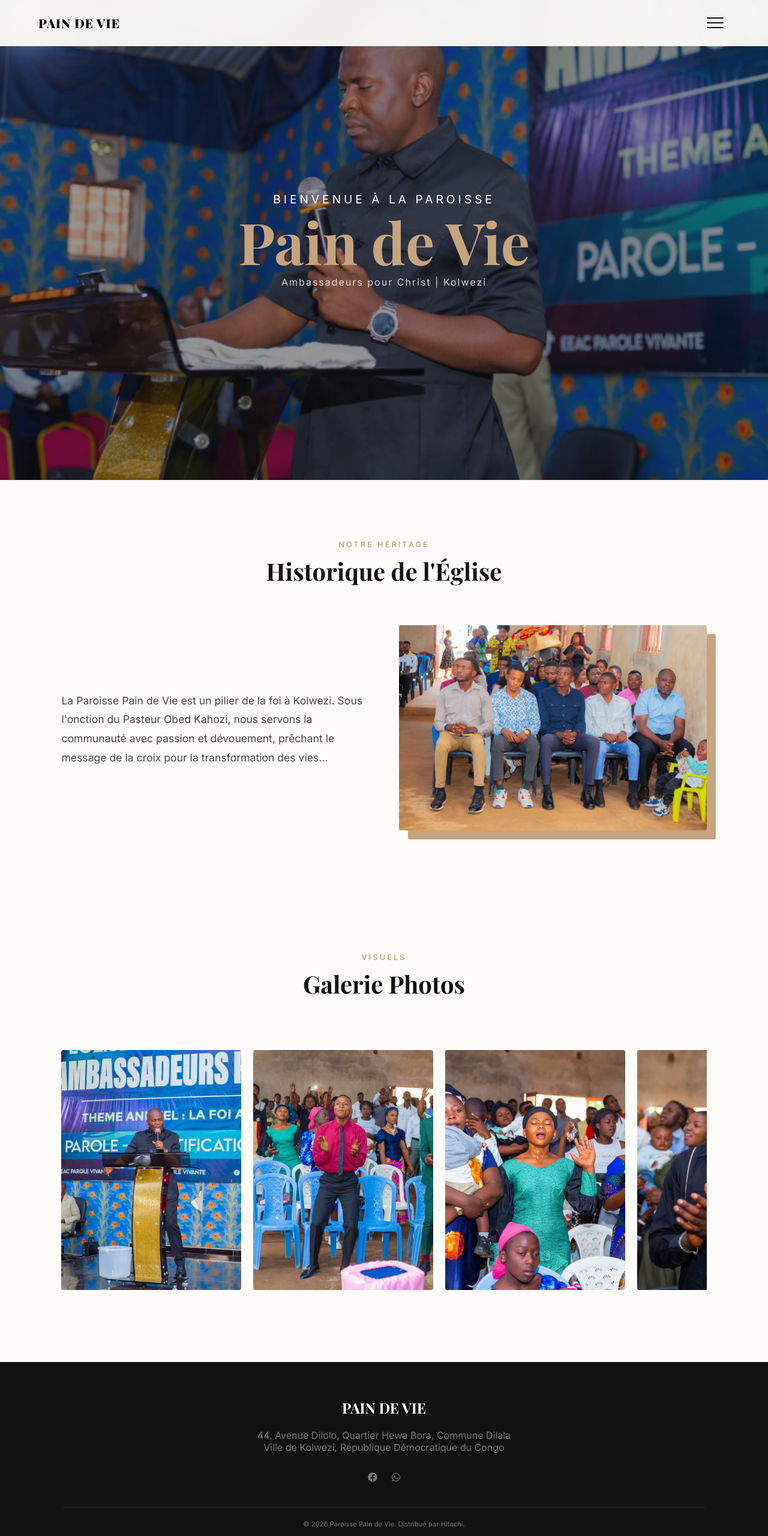
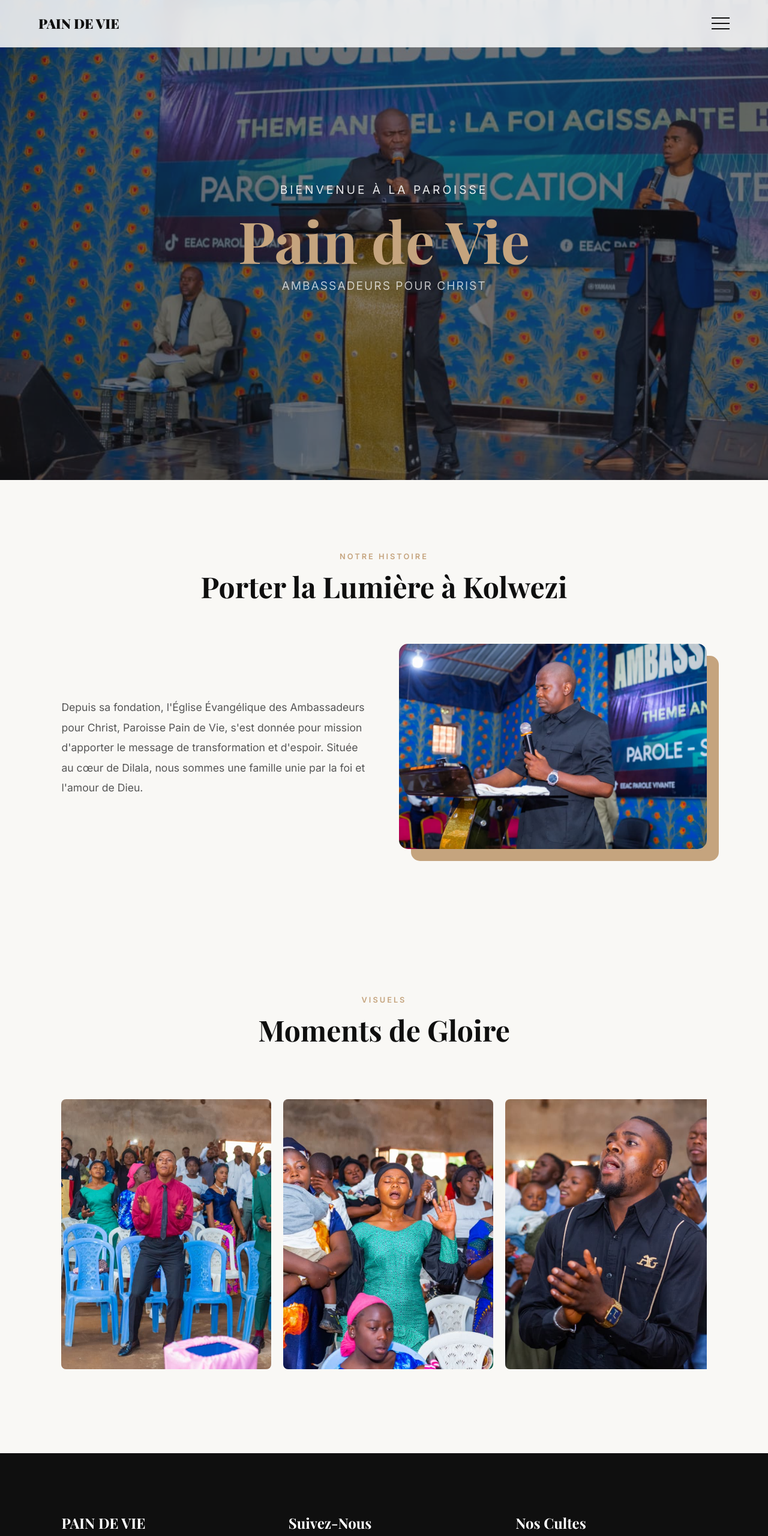
Before and after one commit to Gabby344/Website-EEAC-Paroisse-Pain-de-vie-, a plain HTML site: page index.html in a window 1280 px wide. Shown: the top 2560 px of the page at 60% size. Drawn offline with nearby package versions, Linux system fonts and the light colour scheme.

Commit message:
Update index.html

```diff
--- a/index.html
+++ b/index.html
@@ -3,7 +3,7 @@
 <head>
     <meta charset="UTF-8">
     <meta name="viewport" content="width=device-width, initial-scale=1.0">
-    <title>Eglise Ambassadeurs pour Christ | Pain de Vie</title>
+    <title>Eglise Ambassadeurs pour Christ | Paroisse Pain de Vie</title>
 
     <link href="https://fonts.googleapis.com/css2?family=Inter:wght@300;400;600&family=Playfair+Display:wght@700;900&display=swap" rel="stylesheet">
     <script src="https://cdnjs.cloudflare.com/ajax/libs/font-awesome/6.4.0/js/all.min.js"></script>
@@ -11,11 +11,11 @@
 
     <style>
         :root {
-            --primary: #121212;
-            --accent: #c5a47e;
-            --light-bg: #fdfcf9;
+            --primary: #0f0f0f;
+            --accent: #c5a47e; /* Or élégant */
             --white: #ffffff;
-            --transition: all 0.5s cubic-bezier(0.16, 1, 0.3, 1);
+            --light-bg: #f9f8f5;
+            --transition: all 0.6s cubic-bezier(0.23, 1, 0.32, 1);
         }
 
         * { margin: 0; padding: 0; box-sizing: border-box; scroll-behavior: smooth; }
@@ -24,219 +24,214 @@
         /* --- NAVIGATION --- */
         nav {
             display: flex; justify-content: space-between; align-items: center;
-            padding: 1.2rem 5%; position: fixed; width: 100%; top: 0; z-index: 1000;
-            background: rgba(253, 252, 249, 0.95); backdrop-filter: blur(15px);
+            padding: 1.5rem 5%; position: fixed; width: 100%; top: 0; z-index: 1000;
+            background: rgba(255, 255, 255, 0.85); backdrop-filter: blur(15px);
             border-bottom: 1px solid rgba(0,0,0,0.05);
         }
-        .logo { font-family: 'Playfair Display', serif; font-weight: 900; font-size: 1.3rem; letter-spacing: 1px; }
+        .logo { font-family: 'Playfair Display', serif; font-weight: 900; font-size: 1.4rem; color: var(--primary); }
 
-        /* --- BOUTON HAMBURGER (LES TROIS TRAITS) --- */
-        .hamburger {
-            display: flex; flex-direction: column; gap: 6px; cursor: pointer; z-index: 2001;
-            padding: 10px; border: none; background: none;
+        /* --- HAMBURGER MENU --- */
+        .nav-toggle {
+            cursor: pointer; display: flex; flex-direction: column; gap: 7px; z-index: 2001; background: none; border: none;
         }
-        .hamburger span {
-            display: block; width: 28px; height: 2px; background: var(--primary);
-            transition: var(--transition); border-radius: 2px;
+        .nav-toggle span { width: 30px; height: 2px; background: var(--primary); transition: var(--transition); }
+        .nav-toggle.active span:nth-child(1) { transform: translateY(9px) rotate(45deg); background: var(--accent); }
+        .nav-toggle.active span:nth-child(2) { opacity: 0; }
+        .nav-toggle.active span:nth-child(3) { transform: translateY(-9px) rotate(-45deg); background: var(--accent); }
+
+        .menu-overlay {
+            position: fixed; top: 0; right: -100%; width: 100%; height: 100vh;
+            background: var(--primary); z-index: 2000; transition: var(--transition);
+            display: flex; flex-direction: column; justify-content: center; align-items: center;
         }
-        /* Animation du hamburger en "X" quand il est ouvert */
-        .hamburger.active span:nth-child(1) { transform: translateY(8px) rotate(45deg); }
-        .hamburger.active span:nth-child(2) { opacity: 0; }
-        .hamburger.active span:nth-child(3) { transform: translateY(-8px) rotate(-45deg); }
+        .menu-overlay.active { right: 0; }
+        .menu-overlay a {
+            color: var(--white); font-family: 'Playfair Display', serif; font-size: 2.5rem;
+            text-decoration: none; margin: 1rem 0; transition: 0.3s;
+        }
+        .menu-overlay a:hover { color: var(--accent); transform: scale(1.1); }
 
-        /* --- MENU LATÉRAL (SIDEBAR) --- */
-        .nav-overlay {
-            position: fixed; top: 0; right: -100%; width: 100%; height: 100vh;
-            background: var(--white); z-index: 2000; transition: var(--transition);
-            display: flex; flex-direction: column; align-items: center; justify-content: center;
-        }
-        .nav-overlay.active { right: 0; }
-        .nav-links { list-style: none; text-align: center; }
-        .nav-links li { margin: 1.5rem 0; opacity: 0; transform: translateY(20px); transition: 0.5s; }
-        .nav-overlay.active .nav-links li { opacity: 1; transform: translateY(0); transition-delay: 0.3s; }
-        .nav-links a {
-            text-decoration: none; color: var(--primary); font-family: 'Playfair Display', serif;
-            font-size: 2rem; font-weight: 700; transition: 0.3s;
-        }
-        .nav-links a:hover { color: var(--accent); }
-
-        /* --- HERO SECTION --- */
+        /* --- HERO --- */
         #accueil {
             height: 100vh; position: relative; overflow: hidden;
             display: flex; align-items: center; justify-content: center; text-align: center; color: var(--white);
         }
-        .hero-slide {
-            position: absolute; top: 0; left: 0; width: 100%; height: 100%;
-            background-size: cover; background-position: center; z-index: -1;
-            opacity: 0; transition: opacity 1.5s ease; animation: zoomImg 20s infinite alternate;
+        .hero-bg {
+            position: absolute; inset: 0; background-size: cover; background-position: center;
+            z-index: -2; opacity: 0; transition: opacity 1.5s ease;
         }
-        .hero-slide.active { opacity: 1; }
-        @keyframes zoomImg { from { transform: scale(1); } to { transform: scale(1.1); } }
-        .hero-overlay { position: absolute; inset: 0; background: rgba(0,0,0,0.4); z-index: -1; }
+        .hero-bg.active { opacity: 1; }
+        .hero-overlay { position: absolute; inset: 0; background: rgba(0,0,0,0.5); z-index: -1; }
 
-        .hero-content h1 { font-family: 'Playfair Display', serif; font-size: clamp(3rem, 10vw, 6rem); color: var(--accent); line-height: 1; }
-        .hero-content .paroisse { font-size: 1.2rem; text-transform: uppercase; letter-spacing: 5px; margin-bottom: 10px; }
+        .hero-content h1 { font-family: 'Playfair Display', serif; font-size: clamp(3rem, 10vw, 6rem); color: var(--accent); }
+        .hero-content p { font-size: 1.2rem; text-transform: uppercase; letter-spacing: 4px; margin-bottom: 0.5rem; opacity: 0.9; }
 
         /* --- SECTIONS --- */
-        section { padding: 100px 8%; }
-        .section-title { font-family: 'Playfair Display', serif; font-size: 2.5rem; text-align: center; margin-bottom: 4rem; }
-        .section-title span { display: block; font-family: 'Inter'; font-size: 0.8rem; color: var(--accent); letter-spacing: 3px; text-transform: uppercase; margin-bottom: 10px; }
+        section { padding: 120px 8%; }
+        .section-tag { color: var(--accent); font-weight: 600; text-transform: uppercase; letter-spacing: 3px; font-size: 0.8rem; display: block; margin-bottom: 10px; text-align: center; }
+        .section-title { font-family: 'Playfair Display', serif; font-size: 3rem; text-align: center; margin-bottom: 4rem; }
 
         /* --- GALERIE CAROUSEL --- */
-        .gallery-wrapper {
-            display: flex; gap: 20px; overflow-x: auto; padding: 20px 0;
-            scroll-snap-type: x mandatory; scrollbar-width: none;
+        .carousel-container { display: flex; gap: 20px; overflow-x: auto; scroll-snap-type: x mandatory; padding: 20px 0; scrollbar-width: none; }
+        .carousel-container::-webkit-scrollbar { display: none; }
+        .carousel-item { flex: 0 0 350px; height: 450px; scroll-snap-align: center; border-radius: 8px; overflow: hidden; position: relative; }
+        .carousel-item img { width: 100%; height: 100%; object-fit: cover; transition: var(--transition); }
+        .carousel-item:hover img { transform: scale(1.15); filter: brightness(0.7); }
+
+        /* --- FOOTER & CONTACTS --- */
+        footer { background: var(--primary); color: #999; padding: 100px 8% 40px; }
+        .footer-grid { display: grid; grid-template-columns: repeat(auto-fit, minmax(250px, 1fr)); gap: 60px; text-align: left; }
+        .footer-grid h3 { color: var(--white); font-family: 'Playfair Display', serif; margin-bottom: 20px; font-size: 1.5rem; }
+        .footer-grid p { margin-bottom: 15px; font-size: 0.95rem; line-height: 1.6; }
+
+        .social-icons { display: flex; gap: 20px; margin-top: 20px; }
+        .social-icons a { color: var(--white); font-size: 1.5rem; transition: 0.3s; }
+        .social-icons a:hover { color: var(--accent); transform: translateY(-5px); }
+
+        .contact-btn {
+            display: inline-block; padding: 15px 35px; background: var(--accent); color: white;
+            text-decoration: none; font-weight: bold; border-radius: 50px; margin-top: 20px; transition: 0.3s;
         }
-        .gallery-wrapper::-webkit-scrollbar { display: none; }
-        .gallery-item { flex: 0 0 300px; height: 400px; scroll-snap-align: center; border-radius: 4px; overflow: hidden; }
-        .gallery-item img { width: 100%; height: 100%; object-fit: cover; transition: 0.5s; }
-        .gallery-item:hover img { transform: scale(1.1); }
+        .contact-btn:hover { background: #b08d65; box-shadow: 0 10px 20px rgba(197, 164, 126, 0.3); }
 
-        /* --- FOOTER --- */
-        footer { background: var(--primary); color: #777; padding: 60px 8%; text-align: center; }
-        .footer-logo { font-family: 'Playfair Display'; color: white; font-size: 1.5rem; margin-bottom: 20px; }
-
-        /* --- ADMIN MODAL --- */
-        #admin-panel { display: none; position: fixed; inset: 0; background: rgba(0,0,0,0.9); z-index: 3000; padding: 2rem; color: white; }
-        .admin-box { max-width: 400px; margin: 100px auto; background: #1a1a1a; padding: 2rem; border-radius: 8px; }
-
+        /* --- ADMIN PANEL --- */
+        #admin-panel { display: none; position: fixed; inset: 0; background: rgba(0,0,0,0.95); z-index: 3000; padding: 2rem; color: white; text-align: center; }
+        .admin-box { max-width: 400px; margin: 100px auto; background: #1a1a1a; padding: 3rem; border: 1px solid var(--accent); }
     </style>
 </head>
 <body>
 
     <nav>
         <div class="logo">PAIN DE VIE</div>
-
-        <button class="hamburger" id="hamburger">
+        <button class="nav-toggle" id="nav-toggle">
             <span></span>
             <span></span>
             <span></span>
         </button>
     </nav>
 
-    <div class="nav-overlay" id="nav-overlay">
-        <ul class="nav-links">
-            <li><a href="#accueil" onclick="toggleMenu()">Accueil</a></li>
-            <li><a href="#historique" onclick="toggleMenu()">Historique</a></li>
-            <li><a href="#services" onclick="toggleMenu()">Services</a></li>
-            <li><a href="#galerie" onclick="toggleMenu()">Galerie</a></li>
-            <li><a href="#contacts" onclick="toggleMenu()">Contacts</a></li>
-            <li><a href="#" onclick="showAdmin(); toggleMenu()" style="font-size: 1rem; color: var(--accent);">Administration</a></li>
-        </ul>
+    <div class="menu-overlay" id="menu-overlay">
+        <a href="#accueil" onclick="closeMenu()">Accueil</a>
+        <a href="#historique" onclick="closeMenu()">Historique</a>
+        <a href="#galerie" onclick="closeMenu()">Galerie</a>
+        <a href="#contacts" onclick="closeMenu()">Contacts</a>
+        <a href="#" onclick="showAdmin(); closeMenu()" style="font-size: 1.2rem; color: var(--accent);">Accès Admin</a>
     </div>
 
     <section id="accueil">
-        <div class="hero-slide active" style="background-image: url('Seance de cilte 6.jpeg');"></div>
-        <div class="hero-slide" style="background-image: url('Pasteur Obed Kahozi.jpeg');"></div>
-        <div class="hero-slide" style="background-image: url('Seance de cilte 1.jpeg');"></div>
+        <div class="hero-bg active" style="background-image: url('Seance de cilte 6.jpeg');"></div>
+        <div class="hero-bg" style="background-image: url('Pasteur Obed Kahozi entrain de precher.jpeg');"></div>
+        <div class="hero-bg" style="background-image: url('Seance de cilte 1.jpeg');"></div>
         <div class="hero-overlay"></div>
 
-        <div class="hero-content" data-aos="fade-up">
-            <p class="paroisse">Bienvenue à la Paroisse</p>
+        <div class="hero-content" data-aos="zoom-in">
+            <p>Bienvenue à la Paroisse</p>
             <h1>Pain de Vie</h1>
-            <p style="letter-spacing: 2px; margin-top: 10px; opacity: 0.8;">Ambassadeurs pour Christ | Kolwezi</p>
+            <p style="opacity: 0.7; letter-spacing: 2px;">Ambassadeurs pour Christ</p>
         </div>
     </section>
 
     <section id="historique" data-aos="fade-up">
-        <h2 class="section-title"><span>Notre héritage</span>Historique de l'Église</h2>
+        <span class="section-tag">Notre Histoire</span>
+        <h2 class="section-title">Porter la Lumière à Kolwezi</h2>
         <div style="display: flex; gap: 50px; flex-wrap: wrap; align-items: center;">
             <div style="flex: 1; min-width: 300px;">
-                <p style="line-height: 1.8; color: #444; font-size: 1.1rem;">
-                    La Paroisse Pain de Vie est un pilier de la foi à Kolwezi. Sous l'onction du Pasteur Obed Kahozi, nous servons la communauté avec passion et dévouement, prêchant le message de la croix pour la transformation des vies...
+                <p style="font-size: 1.1rem; line-height: 1.9; color: #555;">
+                    Depuis sa fondation, l'Église Évangélique des Ambassadeurs pour Christ, Paroisse Pain de Vie, s'est donnée pour mission d'apporter le message de transformation et d'espoir. Située au cœur de Dilala, nous sommes une famille unie par la foi et l'amour de Dieu.
                 </p>
             </div>
             <div style="flex: 1; min-width: 300px;">
-                <img src="Seance de cilte 5.jpeg" style="width: 100%; border-radius: 2px; box-shadow: 15px 15px 0 var(--accent);" alt="Historique">
+                <img src="Pasteur Obed Kahozi.jpeg" style="width: 100%; border-radius: 15px; box-shadow: 20px 20px 0 var(--accent);" alt="Historique">
             </div>
         </div>
     </section>
 
     <section id="galerie">
-        <h2 class="section-title"><span>Visuels</span>Galerie Photos</h2>
-        <div class="gallery-wrapper">
-            <div class="gallery-item"><img src="Pasteur Obed Kahozi entrain de precher.jpeg"></div>
-            <div class="gallery-item"><img src="Seance de cilte 1.jpeg"></div>
-            <div class="gallery-item"><img src="Seance de cilte 2.jpeg"></div>
-            <div class="gallery-item"><img src="Seance de cilte 3.jpeg"></div>
-            <div class="gallery-item"><img src="Seance de cilte 8.jpeg"></div>
+        <span class="section-tag">Visuels</span>
+        <h2 class="section-title">Moments de Gloire</h2>
+        <div class="carousel-container">
+            <div class="carousel-item"><img src="Seance de cilte 1.jpeg"></div>
+            <div class="carousel-item"><img src="Seance de cilte 2.jpeg"></div>
+            <div class="carousel-item"><img src="Seance de cilte 3.jpeg"></div>
+            <div class="carousel-item"><img src="Seance de cilte 4.jpeg"></div>
+            <div class="carousel-item"><img src="Seance de cilte 5.jpeg"></div>
+            <div class="carousel-item"><img src="Seance de cilte 8.jpeg"></div>
         </div>
     </section>
 
     <footer id="contacts">
-        <div class="footer-logo">PAIN DE VIE</div>
-        <p>44, Avenue Dilolo, Quartier Hewa Bora, Commune Dilala</p>
-        <p>Ville de Kolwezi, République Démocratique du Congo</p>
-        <div style="margin-top: 30px;">
-            <i class="fab fa-facebook" style="margin: 0 10px; cursor: pointer;"></i>
-            <i class="fab fa-whatsapp" style="margin: 0 10px; cursor: pointer;"></i>
+        <div class="footer-grid">
+            <div data-aos="fade-right">
+                <h3>PAIN DE VIE</h3>
+                <p>44 Avenue Dilolo, Quartier Hewa Bora<br>Commune Dilala, Kolwezi<br>Lualaba, RDC</p>
+                <a href="tel:+243974402959" class="contact-btn">Appeler Nous</a>
+            </div>
+
+            <div data-aos="fade-up">
+                <h3>Suivez-Nous</h3>
+                <p>Rejoignez notre communauté en ligne pour ne rien rater des cultes et enseignements.</p>
+                <div class="social-icons">
+                    <a href="https://www.facebook.com/share/1G4yqBgThQ/?mibextid=qi2Omg" target="_blank"><i class="fab fa-facebook-f"></i></a>
+                    <a href="https://www.instagram.com/eeac_paroisse_pain_de_vie?igsh=MTBqaDU0bjFrdndjZw==" target="_blank"><i class="fab fa-instagram"></i></a>
+                    <a href="https://youtube.com/@eeacparoissepaindeviekolwezi?si=4qAtbCZiZ3nf1Tkp" target="_blank"><i class="fab fa-youtube"></i></a>
+                    <a href="https://www.tiktok.com/@eeac.paroisse.pai?_r=1&_t=ZS-94jktAjDIQa" target="_blank"><i class="fab fa-tiktok"></i></a>
+                    <a href="https://wa.me/243974402959" target="_blank"><i class="fab fa-whatsapp"></i></a>
+                </div>
+            </div>
+
+            <div data-aos="fade-left">
+                <h3>Nos Cultes</h3>
+                <p><strong>Dimanche :</strong> 08h00 - 11h30</p>
+                <p><strong>Mercredi :</strong> 16h00 - 18h00</p>
+                <p><strong>Vendredi :</strong> 16h00 - 18h00</p>
+            </div>
         </div>
-        <div style="margin-top: 40px; font-size: 0.7rem; border-top: 1px solid #222; padding-top: 20px;">
-            &copy; 2026 Paroisse Pain de Vie. Distribué par Hitachi.
+
+        <div style="text-align: center; margin-top: 60px; padding-top: 20px; border-top: 1px solid #222; font-size: 0.8rem; opacity: 0.5;">
+            &copy; 2026 Eglise Ambassadeurs pour Christ - Paroisse Pain de Vie. Tous droits réservés.
         </div>
     </footer>
 
     <div id="admin-panel">
         <div class="admin-box">
             <span style="float:right; cursor:pointer;" onclick="hideAdmin()">&times;</span>
-            <h3>Connexion Admin</h3>
-            <input type="email" id="email" placeholder="Email">
-            <input type="password" id="pass" placeholder="Mot de passe">
-            <button style="background: var(--accent); color: white; border: none; padding: 10px; cursor: pointer;" onclick="login()">Se Connecter</button>
+            <h2 style="font-family: 'Playfair Display'; margin-bottom: 20px;">Admin Login</h2>
+            <input type="email" style="width:100%; padding:10px; margin-bottom:10px;" id="admin-mail" placeholder="Email">
+            <input type="password" style="width:100%; padding:10px; margin-bottom:10px;" id="admin-pass" placeholder="Password">
+            <button class="contact-btn" style="border:none; width:100%;">Se Connecter</button>
         </div>
     </div>
 
     <script src="https://unpkg.com/aos@2.3.1/dist/aos.js"></script>
-    <script type="module">
-        import { initializeApp } from "https://www.gstatic.com/firebasejs/10.7.1/firebase-app.js";
-        import { getAuth, signInWithEmailAndPassword } from "https://www.gstatic.com/firebasejs/10.7.1/firebase-auth.js";
-
+    <script>
         AOS.init({ duration: 1000, once: true });
 
-        // Gestion du Menu Hamburger
-        const btn = document.getElementById('hamburger');
-        const overlay = document.getElementById('nav-overlay');
+        // Navigation Toggle
+        const toggle = document.getElementById('nav-toggle');
+        const overlay = document.getElementById('menu-overlay');
 
-        window.toggleMenu = () => {
-            btn.classList.toggle('active');
+        toggle.addEventListener('click', () => {
+            toggle.classList.toggle('active');
             overlay.classList.toggle('active');
-            // Bloquer le scroll quand le menu est ouvert
-            document.body.style.overflow = overlay.classList.contains('active') ? 'hidden' : 'auto';
-        };
+        });
 
-        btn.addEventListener('click', toggleMenu);
+        function closeMenu() {
+            toggle.classList.remove('active');
+            overlay.classList.remove('active');
+        }
 
-        // Carousel Automatique Accueil
-        let slideIndex = 0;
-        const slides = document.querySelectorAll('.hero-slide');
+        // Hero Slideshow
+        let slideIdx = 0;
+        const slides = document.querySelectorAll('.hero-bg');
         setInterval(() => {
-            slides[slideIndex].classList.remove('active');
-            slideIndex = (slideIndex + 1) % slides.length;
-            slides[slideIndex].classList.add('active');
+            slides[slideIdx].classList.remove('active');
+            slideIdx = (slideIdx + 1) % slides.length;
+            slides[slideIdx].classList.add('active');
         }, 5000);
 
-        // Firebase Setup
-        const firebaseConfig = {
-            apiKey: "AIzaSyD77Tq2rnGs4cDaHOrZOUB6-LUXGGA0CFg",
-            authDomain: "eglise-pain-de-vie.firebaseapp.com",
-            projectId: "eglise-pain-de-vie",
-            storageBucket: "eglise-pain-de-vie.firebasestorage.app",
-            messagingSenderId: "623268173333",
-            appId: "1:623268173333:web:4e8d3005ec93b90fe5e01c"
-        };
-        const app = initializeApp(firebaseConfig);
-        const auth = getAuth(app);
-
-        window.showAdmin = () => document.getElementById('admin-panel').style.display = 'block';
-        window.hideAdmin = () => document.getElementById('admin-panel').style.display = 'none';
-
-        window.login = () => {
-            const e = document.getElementById('email').value;
-            const p = document.getElementById('pass').value;
-            signInWithEmailAndPassword(auth, e, p)
-                .then(() => alert("Connecté !"))
-                .catch(err => alert("Erreur : " + err.message));
-        };
+        // Admin Modals
+        function showAdmin() { document.getElementById('admin-panel').style.display = 'block'; }
+        function hideAdmin() { document.getElementById('admin-panel').style.display = 'none'; }
     </script>
 </body>
 </html>
```
